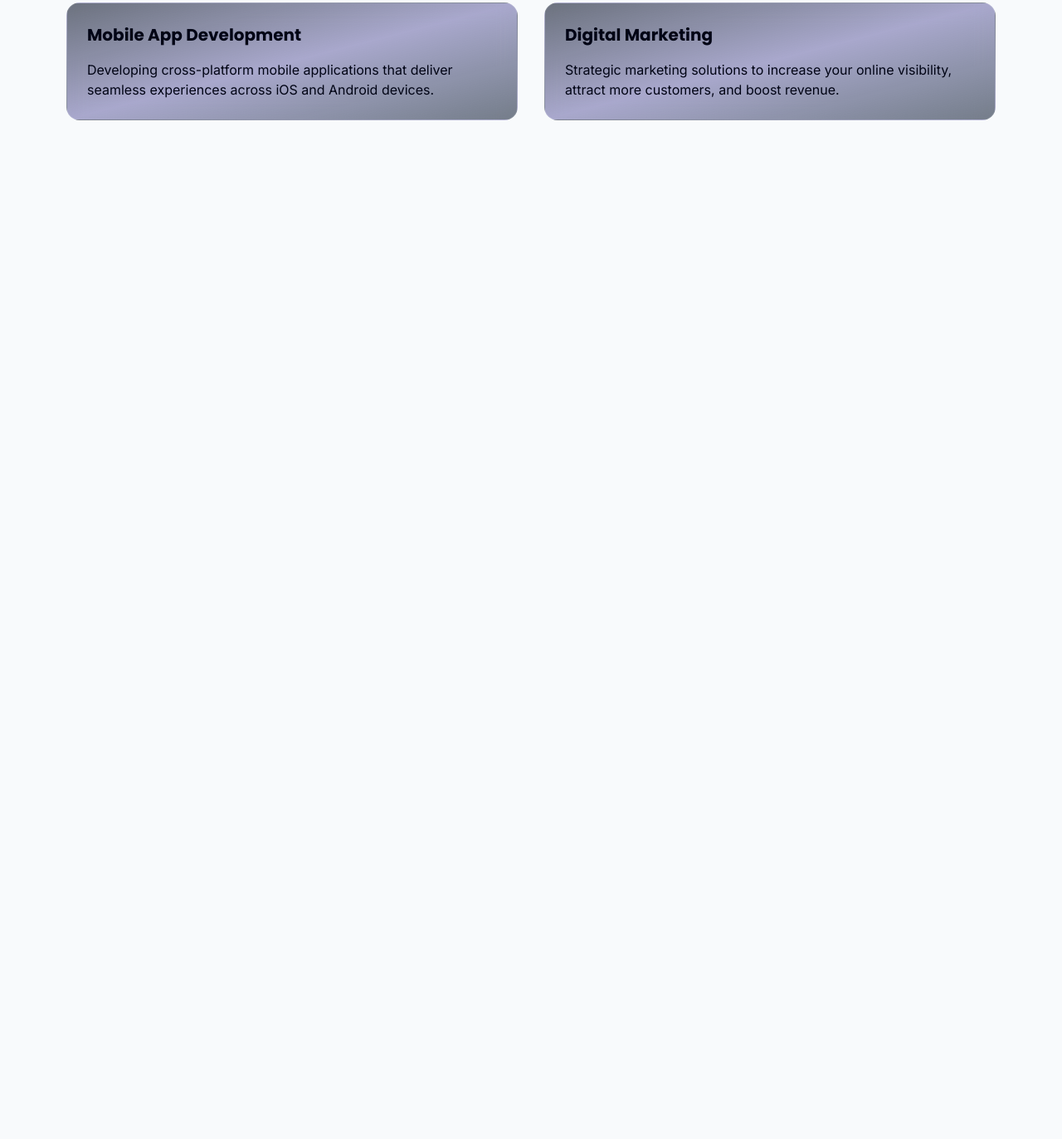
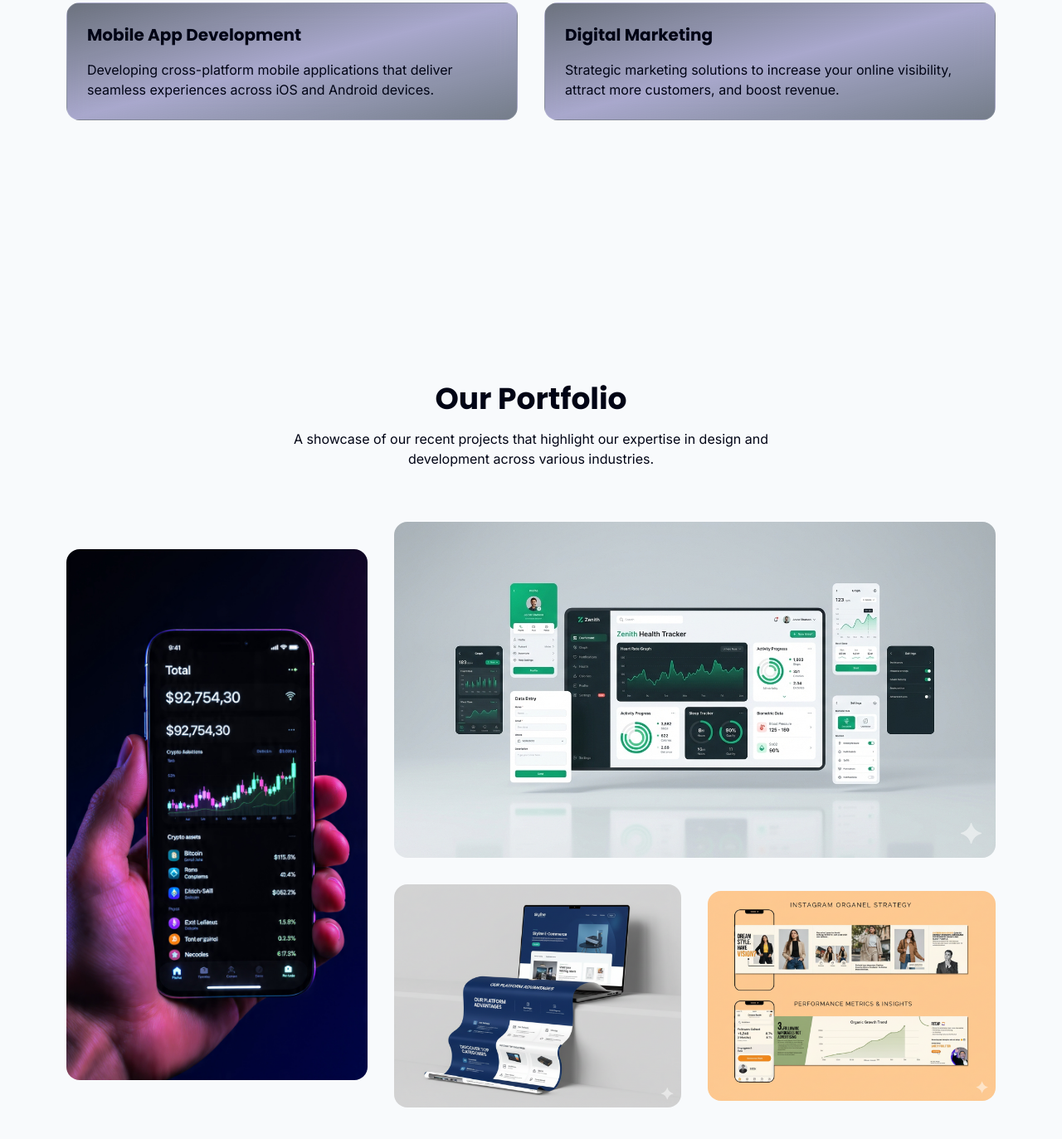
Before and after one commit to lisalazim/nexus-digital, a website built with Vite: page index.html in a window 1280 px wide. Shown: the part 1299-2672 px from the top of the page at 83% size. Before the commit the page ends 1524 px from the top, so only its background shows below. Built offline with nearby package versions, Linux system fonts and the light colour scheme.

Commit message:
feat: implement initial bento grid layout for portfolio

```diff
--- a/index.html
+++ b/index.html
@@ -37,7 +37,7 @@
         </div>
       </section>
 
-      <section id="services" class="py-20 px-5 md:px-20">
+      <section id="services" class="min-h-screen  py-20 px-5 md:px-20">
         <div class="text-center mb-16">
           <h2 class="text-3xl md:text-4xl font-heading font-bold mb-4">Our Services</h2>
           <p class="text-[var(--font-body)] max-w-2xl mx-auto">We offer a comprehensive range of digital services designed to elevate your brand and drive growth in the digital landscape.</p>
@@ -61,6 +61,34 @@
           </div>
         </div>
       </section>
+
+      <section id="portfolio" class="min-h-screen py-20 px-5 md:px-20">
+        <div class="text-center mb-16">
+          <h2 class="text-3xl md:text-4xl font-heading font-bold mb-4">Our Portfolio</h2>
+          <p class="text-[var(--font-body)] max-w-2xl mx-auto">A showcase of our recent projects that highlight our expertise in design and development across various industries.</p>
+        </div>
+        <div class="flex flex-col md:flex-row justify-between items-center gap-8">
+          <div class="basis-1/3 flex justify-center items-center">
+            <img class="w-full rounded-2xl hover:-translate-y-2 hover:border-cyan-400/70 hover:shadow-[0_0_30px_rgba(34,211,238,0.25)]"  src="public/img/cryptomobile.jpeg" alt="cryptomobile">
+          </div>
+          <div class="basis-2/3 grid grid-cols-1 gap-8 rounded-2xl">
+            <div class="rounded-2xl flex justify-center items-center">
+              <img class="w-full rounded-2xl hover:-translate-y-2 hover:border-cyan-400/70 hover:shadow-[0_0_30px_rgba(34,211,238,0.25)]"  src="public/img/zenith.png" alt="zenith">
+            </div>
+            <div class="grid grid-cols-2 gap-8">
+              <div class="rounded-2xl flex justify-center items-center">
+                <img class="w-full rounded-2xl hover:-translate-y-2 hover:border-cyan-400/70 hover:shadow-[0_0_30px_rgba(34,211,238,0.25)]"  src="public/img/skyline.png" alt="skyline">
+              </div>
+              <div class="rounded-2xl flex justify-center items-center">
+                <img class="w-full rounded-2xl hover:-translate-y-2 hover:border-cyan-400/70 hover:shadow-[0_0_30px_rgba(34,211,238,0.25)]"  src="public/img/dm.png" alt="digital marketing">
+              </div>
+            </div>
+          </div>
+        </div>
+      </section>
+
+
+        </div>
     </main>
 
     <script type="module" src="/src/main.js"></script>
```
Also changed, not shown: public/img/cryptomobile.jpeg (added), public/img/dm.png (added), public/img/skyline.png (added), public/img/zenith.png (added).
